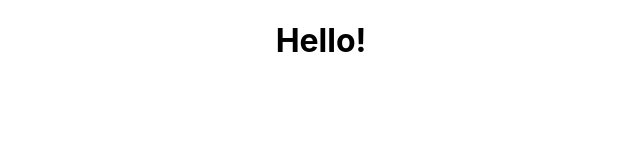
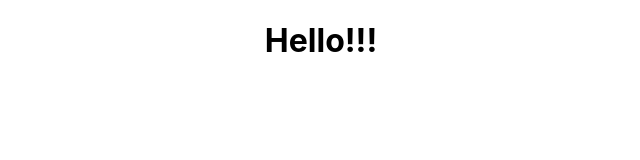
Before and after one commit to tapiotyynela/PersonalTrainer, a React (Create React App) app in the folder personal-trainer/: page / in a window 1280 px wide. Shown: the top 160 px of the page, without its empty margins (319-959 px from the left). Built offline with nearby package versions, Linux system fonts and the light colour scheme.

Commit message:
setting up project

```diff
--- a/personal-trainer/src/App.js
+++ b/personal-trainer/src/App.js
@@ -4,7 +4,7 @@ import './App.css';
 function App() {
   return (
     <div className="App">
-      <h1>Hello!</h1>
+      <h1>Hello!!!</h1>
     </div>
   );
 }
```
